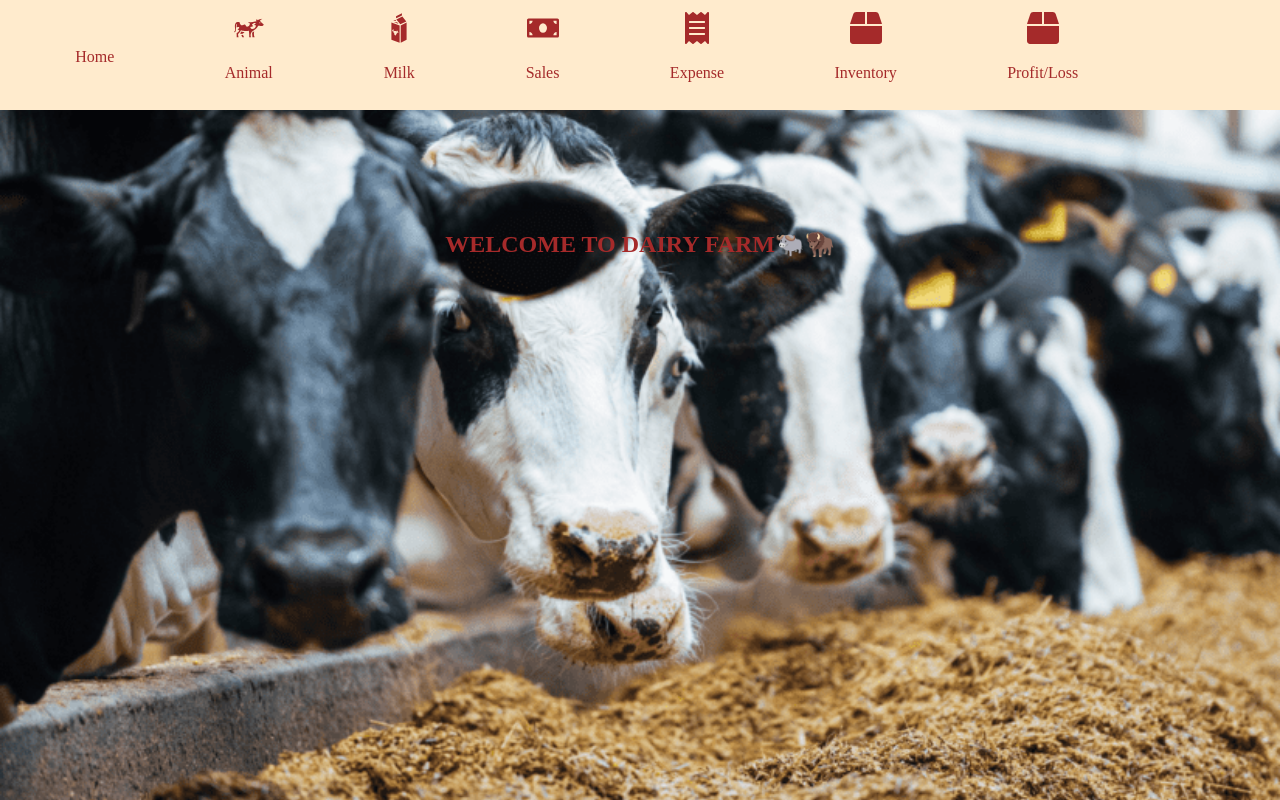
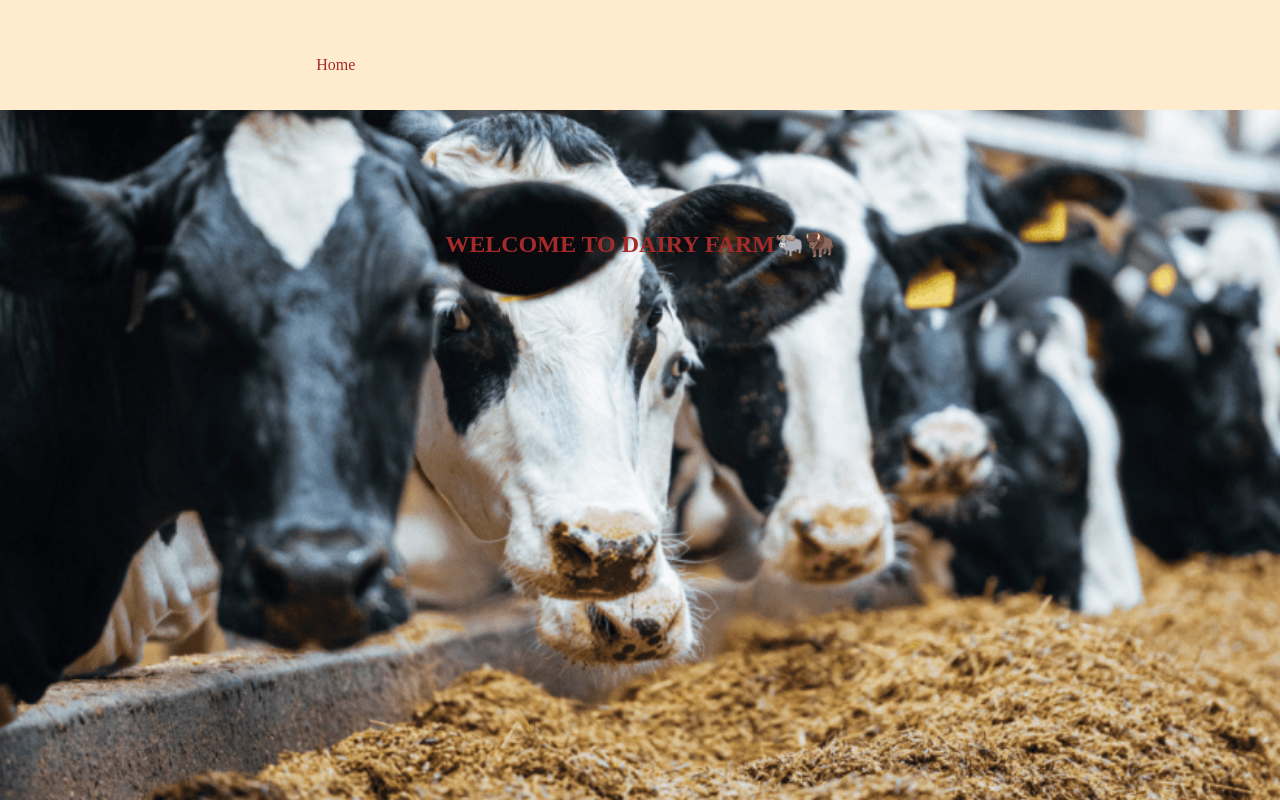
Before and after one commit to Yaganti-Spandana/farm, a React (Create React App) app: page / in a window 1280 px wide. Built offline with nearby package versions, Linux system fonts and the light colour scheme; some icons are missing.

Commit message:
Update navbar.js

```diff
--- a/src/components/navbar/navbar.js
+++ b/src/components/navbar/navbar.js
@@ -9,7 +9,7 @@ import AccountCircleIcon from '@mui/icons-material/AccountCircle';
 function Navbar(){
     const isLoggedIn = localStorage.getItem("token");
     const [showDropdown, setShowDropdown] = useState(false);
-    const [menuOpen, setMenuOpen] = useState(false); // hamburger
+    const [menuOpen, setMenuOpen] = useState(false);
 
     const handleLogout = () => {
         localStorage.removeItem("token");
@@ -19,19 +19,22 @@ function Navbar(){
     return(
         <div className='navbar'>
 
-            {/* Hamburger (mobile only) */}
+            {/* Hamburger */}
             <div className="hamburger" onClick={() => setMenuOpen(!menuOpen)}>
                 ☰
             </div>
 
-            {/* Menu */}
             <div className={`nav-menu ${menuOpen ? "open" : ""}`}>
 
+                {/* Home - always visible */}
                 <Link to='/' className="icon">
                     <HomeIcon style={{ color: "brown", fontSize: "32px"}} />
                     <p>Home</p>
                 </Link>
 
+                {/* Only show after login */}
+                {isLoggedIn && (
+                    <>
                         <Link to='/animal' className="icon">
                             <GiCow style={{ color: "brown", fontSize: "32px" }} />
                             <p>Animal</p>
@@ -61,8 +64,10 @@ function Navbar(){
                             <FaBox style={{ color: "brown", fontSize: "32px" }} />
                             <p>Profit/Loss</p>
                         </Link>
+                    </>
+                )}
 
-                {/* Account */}
+                {/* Account - always visible */}
                 <div
                   className="account-wrapper"
                   onClick={() => setShowDropdown(!showDropdown)}
@@ -89,23 +94,4 @@ function Navbar(){
     )
 }
 
-export default Navbar
-
-
-
-
-
-
-
-
-
-
-/*   <div class='navbar'>
-            <Link to='/logo' className="navimg"><img src="./pictures/logo.png"></img></Link>
-            <input type="textarea"></input>
-            <button onClick="submit">search</button>
-            <Link to='/' className="icon"><HomeIcon style={{ color: "brown", fontSize: "32px" }} /></Link>
-            <Link to='/' className="icon"><FavoriteBorderIcon style={{ color: "brown", fontSize: "32px" }} ></FavoriteBorderIcon></Link>
-            <Link to='/' className="icon"><ShoppingBagIcon style={{ color: "brown", fontSize: "32px" }} ></ShoppingBagIcon></Link>
-            <Link to='/' className="icon"><AccountCircleIcon style={{ color: "brown", fontSize: "32px" }} ></AccountCircleIcon></Link>
-        </div>  */
+export default Navbar;
```
Lines whose indentation alone changed are shown as unchanged.
